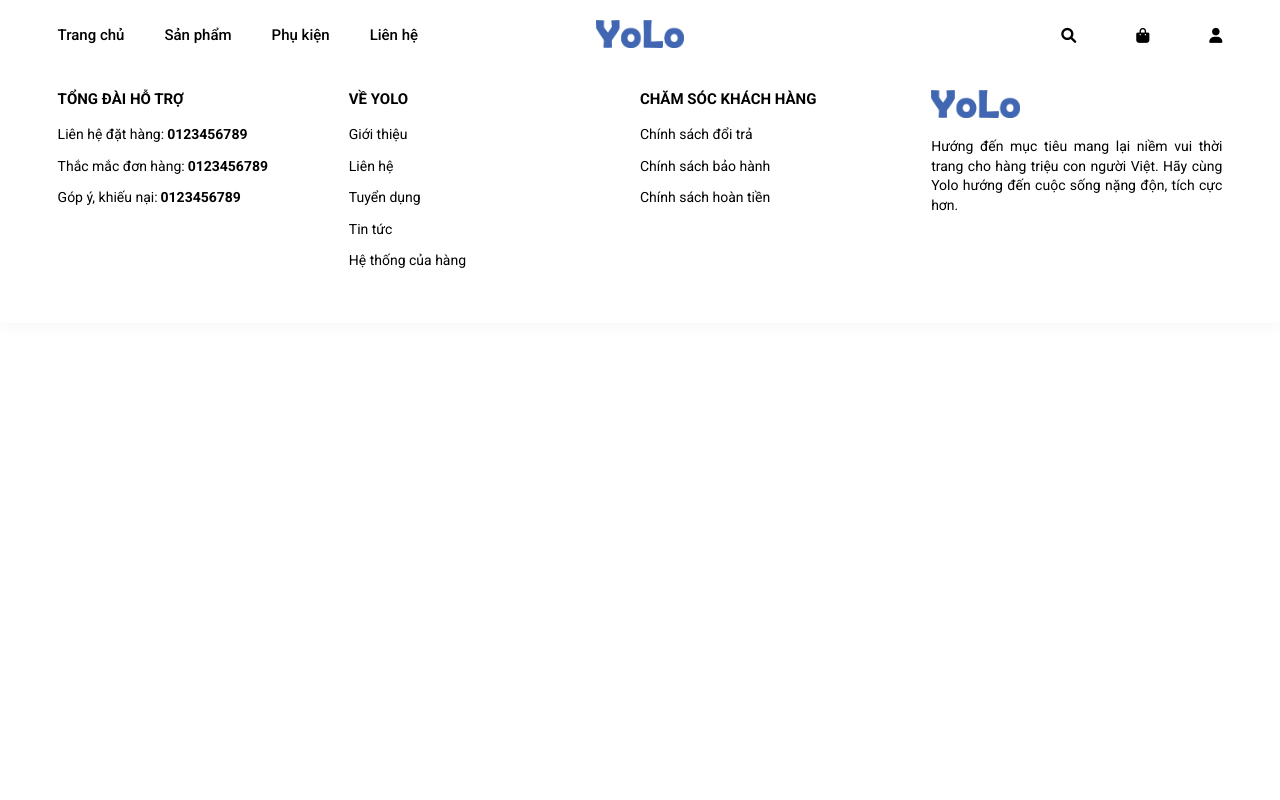
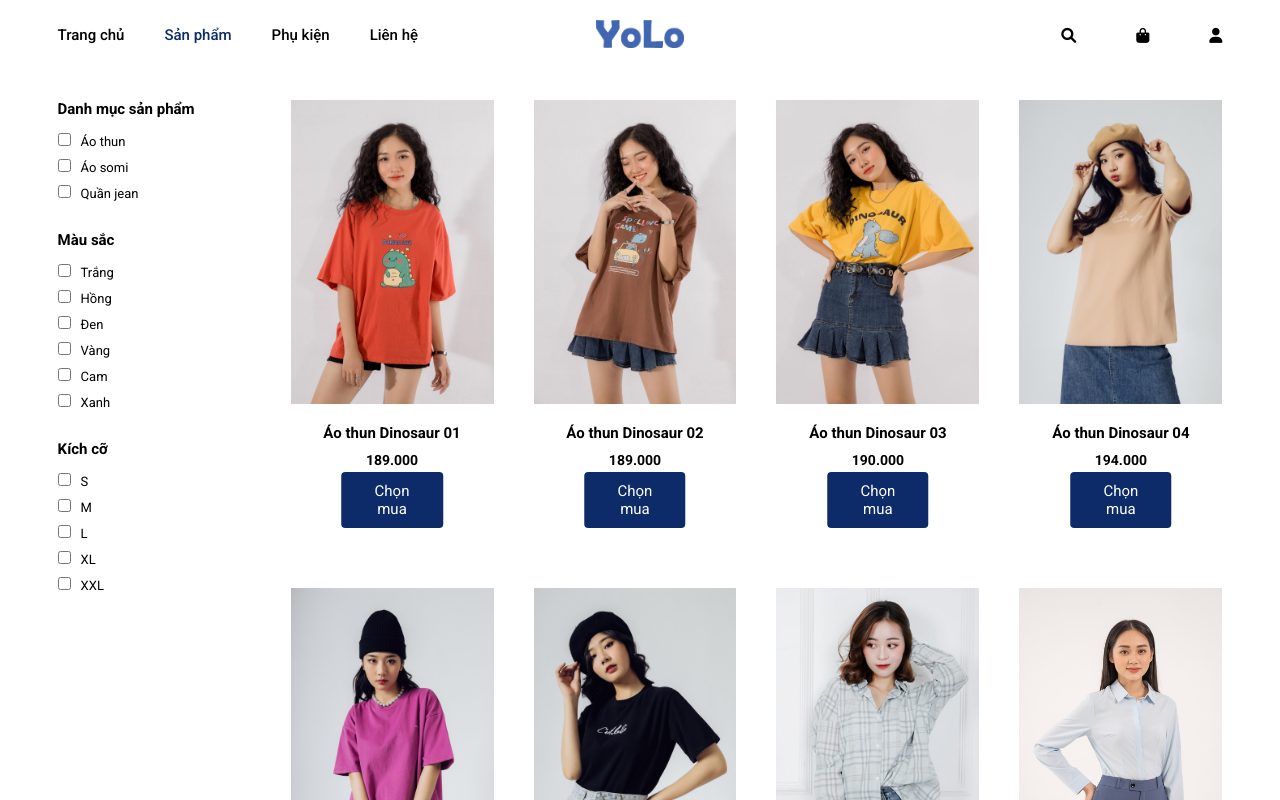
Before and after one commit to nguyenducde/shopping-authentic, a React (Create React App) app: page /danh-muc in a window 1280 px wide. Shown: the top 800 px of the page. Built offline with nearby package versions, Linux system fonts and the light colour scheme.

Commit message:
C18 - Change name path router

```diff
--- a/src/components/CategoryProduct.js
+++ b/src/components/CategoryProduct.js
@@ -6,7 +6,7 @@ export default function CategoryProduct(props){
 
     return (
         <div to='/policy' className='category__product__item'>
-            <NavLink exact to={`/category/product/${props.product.slug}`}>
+            <NavLink exact to={`/danh-muc/san-pham/${props.product.slug}`}>
                 <div className='category__product__item__image'>
                     <img src={image01} alt='' />
                 </div>
--- a/src/components/Header.js
+++ b/src/components/Header.js
@@ -29,13 +29,13 @@ export default function Header(){
                                 <NavLink activeClassName="nav__active" exact to='/'>Trang chủ</NavLink>
                             </li>
                             <li className='nav__item'>
-                                <NavLink activeClassName="nav__active" to='/category'>Sản phẩm</NavLink>
+                                <NavLink activeClassName="nav__active" to='/danh-muc'>Sản phẩm</NavLink>
                             </li>
                             <li className='nav__item'>
-                                <NavLink activeClassName="nav__active" to='/accessories'>Phụ kiện</NavLink>
+                                <NavLink activeClassName="nav__active" to='/phu-kien'>Phụ kiện</NavLink>
                             </li>
                             <li className='nav__item'>
-                                <NavLink activeClassName="nav__active" to='/contact'>Liên hệ</NavLink>
+                                <NavLink activeClassName="nav__active" to='/lien-he'>Liên hệ</NavLink>
                             </li>
                         </ul>
                         <div className='header__menu-right'>
--- a/src/components/PolicyCard.js
+++ b/src/components/PolicyCard.js
@@ -5,7 +5,7 @@ export default function PolicyCard(props){
     const { name, description, icon } = props
 
     return (
-        <NavLink exact to='/policy' className='policy-card'>
+        <NavLink exact to='/chinh-sach' className='policy-card'>
             <div className='policy-card__icon'>
                 <i className={icon}></i>
             </div>
--- a/src/components/ProductCard.js
+++ b/src/components/ProductCard.js
@@ -6,7 +6,7 @@ export default function ProductCard(props){
 
     return (
         <div to='/policy' className='product-card__item'>
-            <NavLink exact to={`/product/${props.product.slug}`}>
+            <NavLink exact to={`/san-pham/${props.product.slug}`}>
                 <div className='product-card__item__image'>
                     <img src={image01} alt='' />
                 </div>
--- a/src/components/ProductDetail.js
+++ b/src/components/ProductDetail.js
@@ -1,5 +1,4 @@
 import { useEffect, useState } from "react"
-import { NavLink } from "react-router-dom"
 
 export default function ProductDetail(props){
 
--- a/src/routes/Routes.js
+++ b/src/routes/Routes.js
@@ -11,16 +11,16 @@ export default function Routes(){
             <Route exact path='/' >
                 <Home />
             </Route>
-            <Route path='/product/:slug'>
+            <Route path='/san-pham/:slug'>
                 <Product />
             </Route>
-            <Route path='/category/product/:slug'>
+            <Route path='/danh-muc/san-pham/:slug'>
                 <Product />
             </Route>
-            <Route path='/category'>
+            <Route path='/danh-muc'>
                 <Category />
             </Route>
-            <Route path='/cart'>
+            <Route path='/gio-hang'>
                 <Cart />
             </Route>
         </Switch>
--- a/src/sass/_category.scss
+++ b/src/sass/_category.scss
@@ -43,9 +43,8 @@
 
         &__item {
             position: relative;
-            margin: 0 2rem 5rem 2rem;
+            margin: 0 2rem 4rem 2rem;
             width: calc(25% - 4rem);
-            padding-bottom: 5rem;
             transition: box-shadow 0.2s ease;
 
             &:hover {
@@ -67,7 +66,7 @@
                     padding-bottom: 1rem;
                 }
                 &__price {
-                    padding-bottom: 2rem;
+                    padding-bottom: 8rem;
                     font-size: 1.4rem;
                     font-weight: bold;
                 }
@@ -78,7 +77,7 @@
                 bottom: 0;
                 left: 50%;
                 transform: translateX(-50%);
-                margin-bottom: 1rem;
+                margin-bottom: 2rem;
                 width: fit-content;
             }
         }
```
